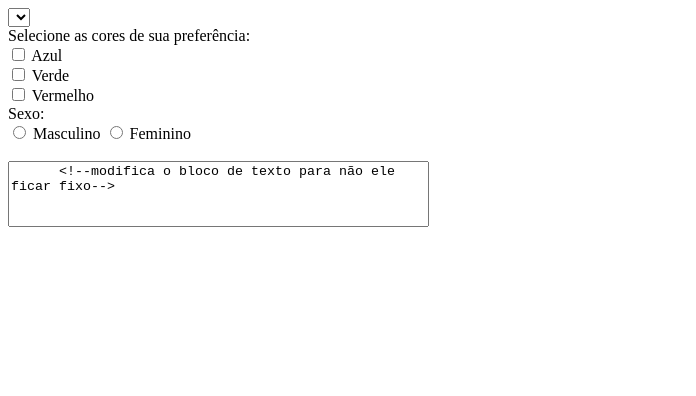
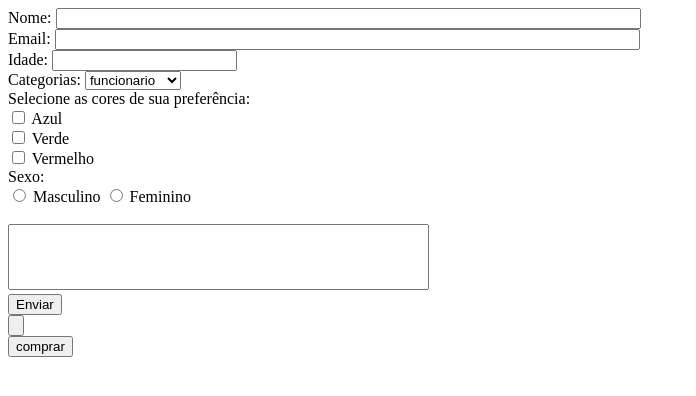
Before and after one commit to yohenri/Formulario, a plain HTML site: page index.html in a window 1280 px wide. Shown: the whole page, without its empty margins (0-696 px from the left). Drawn offline with Linux system fonts and the light colour scheme.

Commit message:
adicionais

```diff
--- a/index.html
+++ b/index.html
@@ -6,12 +6,25 @@
 </head>
 
 <body>
+    <form action=""></form>
+    <div>
+        <label for="nome">Nome:</label>
+        <input type="text" name="nome" id="nome" size="70" required>
+    </div>
+    <div>
+        <label for="email">Email:</label>
+        <input type="email" name="email" id="email" size="70" required>
+    </div>
+    <div>
+        <label for="idade">Idade:</label>
+        <input type="number" name="idade" id="idade" required>
+    </div>
 <div>
-    <label for="categoria" Categorias:></label>
+    <label for="categoria"> Categorias:</label>
     <select name="categoria" id="categoria">
-    <option value="administrador" Funcionário></option>
-    <option value="gerente" Funcionário></option>
-    <option value="funcionario" selected Funcionário></option>
+    <option value="administrador" >adimistrador</option>
+    <option value="gerente" >gerente</option>
+    <option value="funcionario" selected Funcionário> funcionario </option>
     </select>
 
     <!--sempre utilizar valor dentro. para uso mais amplos utilizar números. o nome serve para identificar-->
@@ -50,9 +63,24 @@
      rows="4"
      style="resize: none;"
       >
-      <!--modifica o bloco de texto para não ele ficar fixo-->
+
     </textarea>
+    <!--modifica o bloco de texto para não ele ficar fixo-->
 </div>
 
+<div>
+<input type="button" value="Enviar"/>
+
+</div>
+<div>
+    <button><img src="" alt=""></button>
+</div>
+
+<div>
+    <button type="submit" name="btn_limpar" value="limpar">
+        comprar
+    </button>
+</div>
+     <!--possível fazer um button de enviar info, com-->
 </body>
 </html>
```
